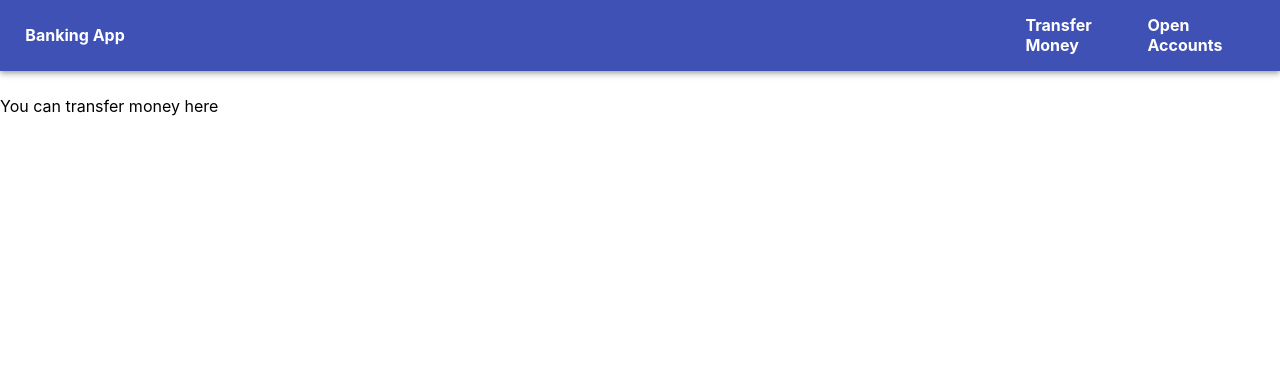
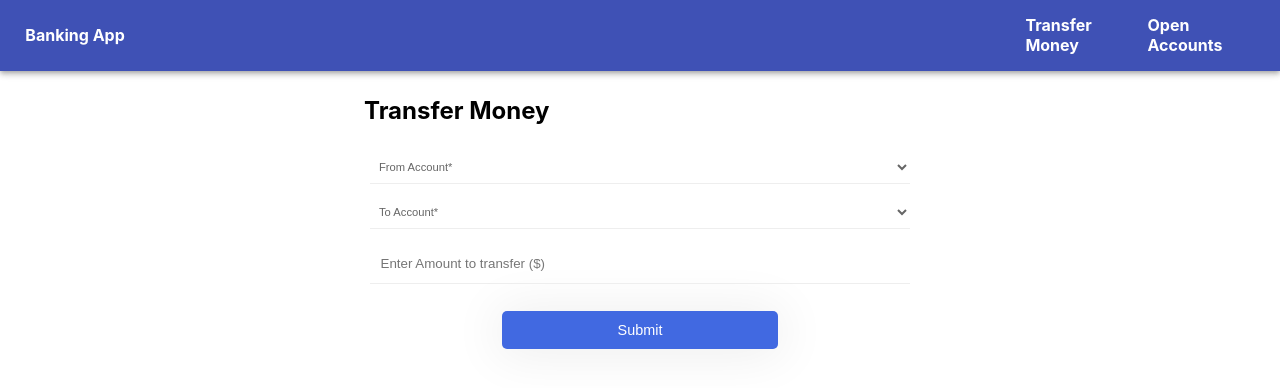
Before and after one commit to nishkaush/banking-app-react, a React (Create React App) app: page /transfer-money in a window 1280 px wide. Shown: the top 388 px of the page. Built offline with nearby package versions, Linux system fonts and the light colour scheme.

Commit message:
added transfers page and the ability of update balance and available amounts on home page

```diff
--- a/src/components/AccountsListing/AccountsListing.js
+++ b/src/components/AccountsListing/AccountsListing.js
@@ -6,13 +6,9 @@ const AccountsListing = props => {
     <TableRow>
       <TableCell>{props.name}</TableCell>
       <TableCell>{props.balance ? props.balance : null}</TableCell>
+      <TableCell>{props.available ? props.available : null}</TableCell>
     </TableRow>
   );
 };
 
 export default AccountsListing;
-
-// <tr>
-// <td>{props.name}</td>
-// {props.balance ? <td>{props.balance}</td> : null}
-// </tr>
--- a/src/components/EverydayAccountAppForm/EverydayAccountAppForm.js
+++ b/src/components/EverydayAccountAppForm/EverydayAccountAppForm.js
@@ -87,10 +87,10 @@ class EveryDayAccountAppForm extends Component {
           onChange={this.handleOnChange.bind(this, ind)}
           value={val}
         >
-          <MenuItem key={Math.random()} value="Transaction">
+          <MenuItem key={34534534} value="Transaction">
             Transaction
           </MenuItem>
-          <MenuItem key={Math.random()} value="Savings">
+          <MenuItem key={3523434} value="Savings">
             Savings
           </MenuItem>
         </Select>
--- a/src/containers/Home/Home.js
+++ b/src/containers/Home/Home.js
@@ -13,24 +13,36 @@ import {
 // import { Container } from "@material-ui/core";
 
 class Home extends Component {
+  componentDidMount() {
+    console.log("userAccounts", this.props.activeAccounts);
+  }
+
   handleAccountsListing() {
     if (this.props.activeAccounts.length) {
       return (
         <Table>
           <TableHead>
             <TableRow>
-              <TableCell key={Math.random()} component="th">
+              <TableCell key={23424234} component="th">
                 Type
               </TableCell>
-              <TableCell key={Math.random()} component="th">
-                Balance
+              <TableCell key={56767688} component="th">
+                Balance ($)
+              </TableCell>
+              <TableCell key={5676768890} component="th">
+                Available ($)
               </TableCell>
             </TableRow>
           </TableHead>
           <TableBody>
             {this.props.activeAccounts.map(acc => {
               return (
-                <AccountsListing name={acc.accountType} balance={acc.balance} />
+                <AccountsListing
+                  key={acc.id}
+                  name={acc.accountType}
+                  balance={acc.balance}
+                  available={acc.creditLimit ? acc.creditLimit : acc.balance}
+                />
               );
             })}
           </TableBody>
@@ -43,7 +55,7 @@ class Home extends Component {
 
   render() {
     return (
-      <Container className={styles.accounts__balance__container}>
+      <Container maxWidth="md" className={styles.accounts__balance__container}>
         <h2>Your Accounts</h2>
         <hr />
         {this.handleAccountsListing()}
--- /dev/null
+++ b/src/containers/TransferMoney/TransferMoney.css
@@ -0,0 +1,53 @@
+.transfer__money__form {
+  display: flex;
+  flex-direction: column;
+}
+
+.transfer__money__form select {
+  padding: 1%;
+  height: 3em;
+  margin: 1%;
+  cursor: pointer;
+  border: none;
+  border-bottom: 1px solid #eee;
+  font-size: 0.7em;
+  color: #666;
+  background: white;
+}
+
+.transfer__money__form select:focus {
+  outline: none;
+}
+
+.transfer__money__form input {
+  border: none;
+  border-bottom: 1px solid #eee;
+  margin: 2% 1%;
+  padding: 2%;
+}
+
+.transfer__money__form input:focus {
+  outline: none;
+}
+
+.transfer__money__form button {
+  padding: 2% 0%;
+  width: 50%;
+  border-radius: 5px;
+  margin: 0 auto;
+  background: royalblue;
+  color: white;
+  font-size: 0.9em;
+  margin-top: 3%;
+  border: none;
+  box-shadow: 0px 2px 50px 5px #eee;
+  cursor: pointer;
+}
+
+.transfer__money__form button:hover {
+  background: rgb(104, 132, 218);
+}
+
+.transfer__money__form button:focus {
+  outline: none;
+}
--- a/src/containers/TransferMoney/TransferMoney.js
+++ b/src/containers/TransferMoney/TransferMoney.js
@@ -1,9 +1,133 @@
 import React, { Component } from "react";
+import { Container } from "@material-ui/core";
+import { connect } from "react-redux";
+import "./TransferMoney.css";
 
 class TransferMoney extends Component {
+  state = {
+    formFields: [
+      {
+        type: "select",
+        name: "fromAccount",
+        id: "from__acc",
+        value: ""
+      },
+      {
+        type: "select",
+        name: "toAccount",
+        id: "to__acc",
+        value: ""
+      },
+      {
+        type: "input",
+        name: "amountToTransfer",
+        value: "",
+        label: "Enter Amount to transfer ($)"
+      }
+    ]
+  };
+
+  handleOnChange(ind, event) {
+    let fieldObj = { ...this.state.formFields[ind] };
+    fieldObj.value = event.target.value;
+    this.setState(state => {
+      state.formFields[ind] = fieldObj;
+      return state;
+    });
+  }
+
+  handleFormSubmit(event) {
+    event.preventDefault();
+    //first check if all field have value
+    let isFormValid = this.checkFormValidity();
+    let areToAndFromAccountsDifferent = this.checkFromAndToAccounts();
+    isFormValid && areToAndFromAccountsDifferent
+      ? this.submitFormData()
+      : this.props.onShowDialog({
+          status: "Error",
+          msg:
+            "Ensure to and from accounts are different and all required fields have a value"
+        });
+  }
+
+  checkFormValidity() {
+    return this.state.formFields.every(e => e.value);
+  }
+
+  checkFromAndToAccounts() {
+    let fromAccObj = {
+      ...this.state.formFields.find(e => e.name === "fromAccount")
+    };
+    let toAccObj = {
+      ...this.state.formFields.find(e => e.name === "toAccount")
+    };
+    return fromAccObj.value !== toAccObj.value ? true : false;
+  }
+
+  submitFormData() {
+    let payload = {};
+    this.state.formFields.forEach(field => {
+      payload[field.name] = field.value;
+    });
+    this.props.onFormSubmit(payload);
+    this.props.onShowDialog({ status: "Success", msg: "Transfer Sucessful!" });
+    this.setState(state => state.formFields.forEach(e => (e.value = "")));
+  }
+
   render() {
-    return <div>You can transfer money here</div>;
+    return (
+      <Container maxWidth="sm">
+        <h2>Transfer Money</h2>
+        <form action="" className="transfer__money__form">
+          {this.state.formFields.map((field, ind) =>
+            field.type === "select" ? (
+              <select
+                key={field.id}
+                name={field.name}
+                id={field.id}
+                value={field.value}
+                onChange={this.handleOnChange.bind(this, ind)}
+              >
+                <option value="">
+                  {ind === 0 ? "From Account*" : "To Account*"}
+                </option>
+                {this.props.options.map(elm => (
+                  <option value={elm.id} key={elm.id}>
+                    {elm.accountType} - ${elm.balance}
+                  </option>
+                ))}
+              </select>
+            ) : (
+              <input
+                key={field.label}
+                type="number"
+                value={field.value}
+                placeholder={field.label}
+                onChange={this.handleOnChange.bind(this, ind)}
+              />
+            )
+          )}
+          <button onClick={this.handleFormSubmit.bind(this)}>Submit</button>
+        </form>
+      </Container>
+    );
   }
 }
 
-export default TransferMoney;
+const mapStateToProps = state => {
+  return {
+    options: state.AccountsReducer.userAccounts
+  };
+};
+
+const mapDispatchToProps = dispatch => {
+  return {
+    onFormSubmit: payload => dispatch({ type: "TRANSFER__MONEY", payload }),
+    onShowDialog: payload => dispatch({ type: "SHOW_DIALOG", payload })
+  };
+};
+
+export default connect(
+  mapStateToProps,
+  mapDispatchToProps
+)(TransferMoney);
--- a/src/store/reducers/AccountsReducer.js
+++ b/src/store/reducers/AccountsReducer.js
@@ -7,21 +7,64 @@ const reducer = (state = initialState, action) => {
     let newObj = {
       ...action.payload,
       balance: action.payload.initialDeposit
-        ? action.payload.initialDeposit
+        ? parseFloat(action.payload.initialDeposit)
         : 0,
       dateOpened: Date.now(),
-      transactions: []
+      transactions: [],
+      id: "everydayAcc" + Math.random()
     };
     let newUserAccounts = [...state.userAccounts, newObj];
     return { ...state, userAccounts: newUserAccounts };
   } else if (action.type === "CREDITCARD__APP__FORM__SUBMIT") {
     let newObj = {
       ...action.payload,
-      balance: action.payload.creditLimit,
+      balance: parseFloat(action.payload.creditLimit),
       dateOpened: Date.now(),
-      transactions: []
+      transactions: [],
+      id: "creditCard" + Math.random()
     };
     let newUserAccounts = [...state.userAccounts, newObj];
+    return { ...state, userAccounts: newUserAccounts };
+  } else if (action.type === "TRANSFER__MONEY") {
+    //find the two accounts using the id given in the payload
+    let fromAccInd = state.userAccounts.findIndex(
+      acc => acc.id === action.payload.fromAccount
+    );
+    let toAccInd = state.userAccounts.findIndex(
+      acc => acc.id === action.payload.toAccount
+    );
+
+    let fromAccountObj = { ...state.userAccounts[fromAccInd] };
+    let toAccountObj = { ...state.userAccounts[toAccInd] };
+
+    //adjust the balances for each account
+    fromAccountObj.balance -= parseFloat(action.payload.amountToTransfer);
+    toAccountObj.balance += parseFloat(action.payload.amountToTransfer);
+
+    //write the transaction record for each account
+    let creditTransactionObj = {
+      transactionType: "CREDIT",
+      from: { id: fromAccountObj.id, name: fromAccountObj.accountType },
+      date: Date.now(),
+      amount: parseFloat(action.payload.amountToTransfer)
+    };
+    let debitTransactionObj = {
+      transactionType: "DEBIT",
+      to: { id: toAccountObj.id, name: toAccountObj.accountType },
+      date: Date.now(),
+      amount: parseFloat(action.payload.amountToTransfer)
+    };
+
+    // also register the same transaction under credit and debit under both objects
+    fromAccountObj.transactions.push(debitTransactionObj);
+    toAccountObj.transactions.push(creditTransactionObj);
+
+    let newUserAccounts = [...state.userAccounts];
+
+    // then put the objects back in to the state at their respective indexes
+    newUserAccounts[fromAccInd] = fromAccountObj;
+    newUserAccounts[toAccInd] = toAccountObj;
+
     return { ...state, userAccounts: newUserAccounts };
   }
   return state;
```
